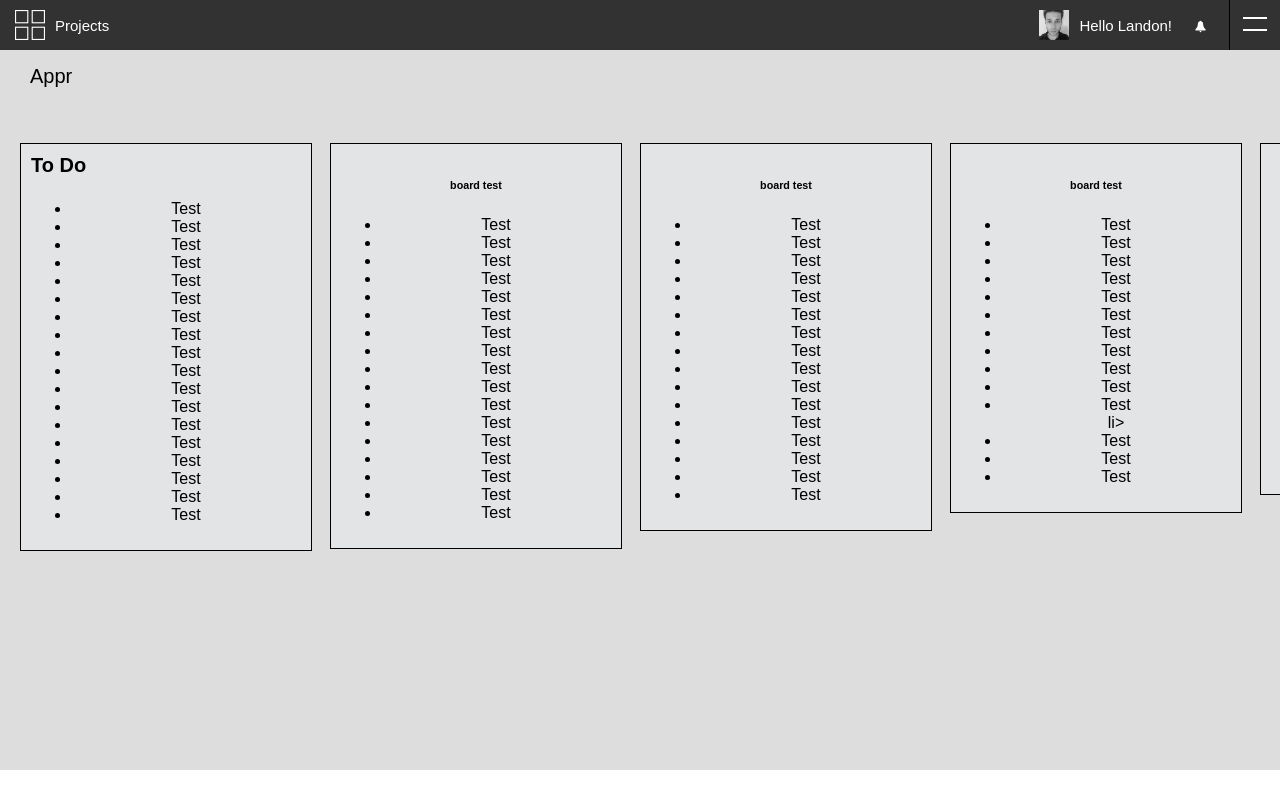
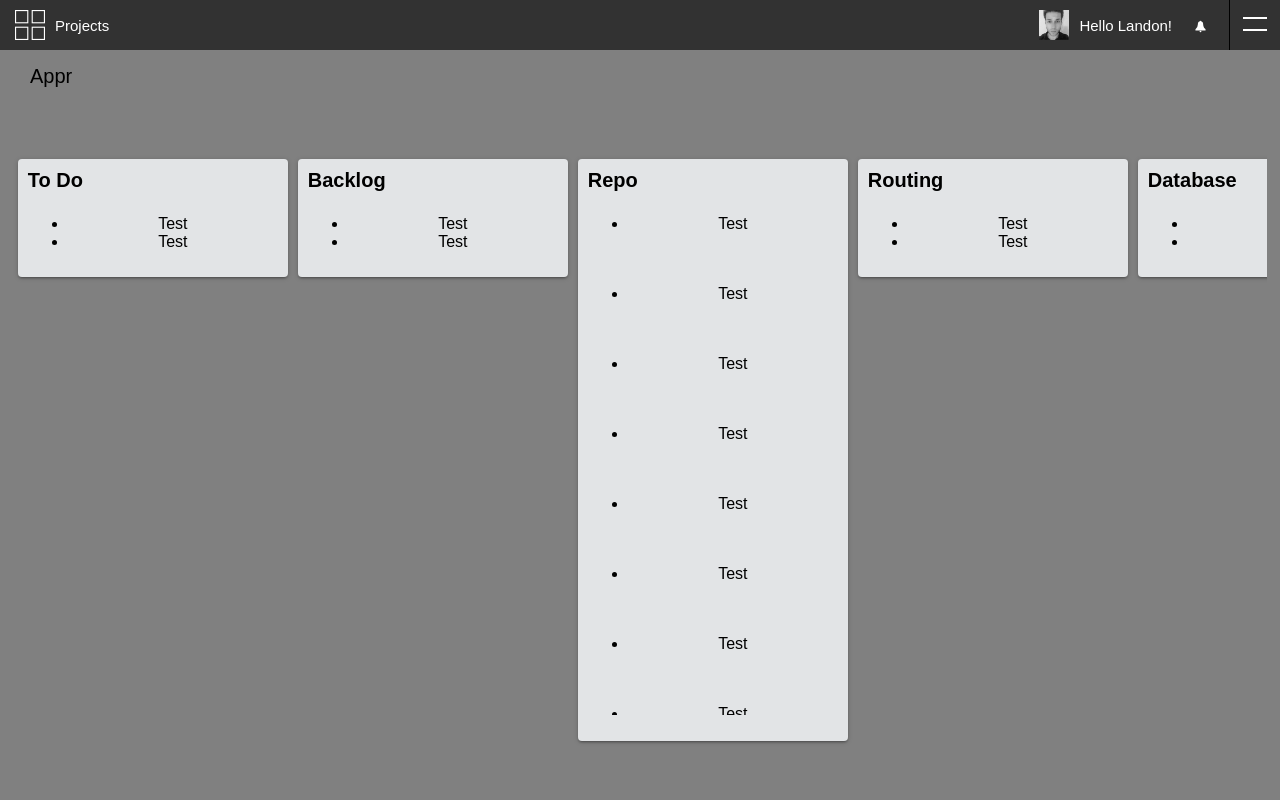
Before and after one commit to landonwjohnson/Appr, a React app: page /tracking in a window 1280 px wide. Built offline with nearby package versions, Linux system fonts and the light colour scheme.

Commit message:
started working on the tracking component, the layout is looking better

```diff
--- a/src/App.scss
+++ b/src/App.scss
@@ -1,14 +1,26 @@
+body {
+  height: 100vh;
+  width: 100%;
+  margin: 0;
+  padding: 0;
+}
+
+
 .App {
   text-align: center;
   width: 100%;
+  height: 100%;
+}
 
+body{
+  height: 100vh;
 }
+
 
 
 .project-section-header{
   font-size: 36px;
   margin-bottom: 20px;
-  text-align: center;
   width: 100%;
   margin-top: 50px;
 }
@@ -20,7 +32,8 @@ a{
 .main-fix{
   display: flex;
   flex-direction: row;
-  background: #FAFAFA;
+
+  height: 100%;
 }
 
 body {
--- a/src/components/content/project_components/Tracking/Tracking.js
+++ b/src/components/content/project_components/Tracking/Tracking.js
@@ -5,198 +5,164 @@ import Header from '../../../Header/Header';
 class Tracking extends Component {
   render() {
     return (
-      <div>
+      <div style={{"background": "grey", "height": "100vh", "overflow-y": "hidden"}}>
         <Header />
-        <div className="main-fix bg-grey">
+        <div className="main-fix">
 
         <div className="tracking-container">
+
+          <div className="tracking-wrapper">
           <div className="project-header">
-            Appr
+            <label>Appr</label>
           </div>
-          <div className="tracking-wrapper">
-
 
                 <div className="project-items-container">
                         <div className="project-item">
-                    <div className="project-item-inner">
+                              <div className="project-item-block">
+                                <div className="prjt-item-inner">
                                     <div className="prjt-item-header">
                                       <label> To Do </label>
                                     </div>
                                     <ul>
                                       <li>Test</li>
                                       <li>Test </li>
+                                    </ul>
+                              </div>
+                              </div>
+                        </div>
+                        <div className="project-item">
+                              <div className="project-item-block">
+                                <div className="prjt-item-inner">
+                                    <div className="prjt-item-header">
+                                      <label> Backlog </label>
+                                    </div>
+                                    <ul>
                                       <li>Test</li>
+                                      <li>Test </li>
+                                    </ul>
+                              </div>
+                              </div>
+                        </div>
+                        <div className="project-item">
+                              <div className="project-item-block">
+                                <div className="prjt-item-inner">
+                                    <div className="prjt-item-header">
+                                      <label> Repo </label>
+                                    </div>
+                                    <div className="prjt-item-body">
+                                      <ul>
                                         <li>Test</li>
                                         <li>Test </li>
                                         <li>Test</li>
+                                        <li>Test </li>
                                         <li>Test</li>
                                         <li>Test </li>
                                         <li>Test</li>
+                                        <li>Test </li>
                                         <li>Test</li>
                                         <li>Test </li>
                                         <li>Test</li>
+                                        <li>Test </li>
                                         <li>Test</li>
                                         <li>Test </li>
                                         <li>Test</li>
+                                        <li>Test </li>
                                         <li>Test</li>
                                         <li>Test </li>
                                         <li>Test</li>
-                        </ul>
-                    </div>
-                  </div>
-                  <div className="project-item">
-                    <div className="project-item-inner">
-                        <h6> board test </h6>
-                        <ul>
+                                        <li>Test </li>
+                                        <li>Test</li>
+                                        <li>Test </li>
+                                        <li>Test</li>
+                                        <li>Test </li>
+                                        <li>Test</li>
+                                        <li>Test </li>
                                         <li>Test</li>
                                         <li>Test </li>
 
                                         <li>Test</li>
                                         <li>Test </li>
                                         <li>Test</li>
+                                        <li>Test </li>
                                         <li>Test</li>
                                         <li>Test </li>
                                         <li>Test</li>
+                                        <li>Test </li>
                                         <li>Test</li>
                                         <li>Test </li>
                                         <li>Test</li>
+                                        <li>Test </li>
                                         <li>Test</li>
                                         <li>Test </li>
                                         <li>Test</li>
+                                        <li>Test </li>
                                         <li>Test</li>
                                         <li>Test </li>
                                         <li>Test</li>
-                        </ul>
-                    </div>
-                  </div>
-                  <div className="project-item">
-                    <div className="project-item-inner">
-                        <h6> board test </h6>
-                        <ul>
+                                        <li>Test </li>
                                         <li>Test</li>
                                         <li>Test </li>
-                          <li>Test</li>
-                          <li>Test</li>
-                          <li>Test </li>
-                          <li>Test</li>
-                          <li>Test</li>
-                          <li>Test </li>
-                          <li>Test</li>
-                          <li>Test</li>
-                          <li>Test </li>
-
-                          <li>Test </li>
-                          <li>Test</li>
-                          <li>Test</li>
-                          <li>Test </li>
-                          <li>Test</li>
-                        </ul>
-                    </div>
-                  </div>
-                  <div className="project-item">
-                    <div className="project-item-inner">
-                        <h6> board test </h6>
-                        <ul>
-                          <li>Test</li>
-                          <li>Test </li>
-                          <li>Test</li>
-                          <li>Test</li>
-                          <li>Test </li>
-                          <li>Test</li>
-                          <li>Test</li>
-                          <li>Test </li>
-                          <li>Test</li>
-                          <li>Test</li>
-                          <li>Test </li>li>
-                          <li>Test</li>
-                          <li>Test </li>
-                          <li>Test</li>
-                        </ul>
-                    </div>
-                  </div>
-                  <div className="project-item">
-                    <div className="project-item-inner">
-                        <h6> board test </h6>
-                        <ul>
-                          <li>Test</li>
-                          <li>Test </li>
-                          <li>Test</li>
-                          <li>Test</li>
-                          <li>Test </li>
-                          <li>Test</li>
-                          <li>Test</li>
-
-                          <li>Test</li>
-                          <li>Test</li>
-                          <li>Test </li>
-                          <li>Test</li>
-                          <li>Test</li>
-                          <li>Test </li>
-                          <li>Test</li>
-                        </ul>
-                    </div>
-                  </div>
-                  <div className="project-item">
-                    <div className="project-item-inner">
-                        <h6> board test </h6>
-                        <ul>
-                          <li>Test</li>
-                          <li>Test </li>
-                          <li>Test</li>
-                          <li>Test</li>
-                          <li>Test </li>
-                          <li>Test</li>
-                          <li>Test</li>
-                          <li>Test</li>
-                          <li>Test </li>
-                          <li>Test</li>
-                          <li>Test</li>
-                          <li>Test </li>
-                          <li>Test</li>
-                          <li>Test</li>
-                          <li>Test </li>
-                          <li>Test</li>
-                        </ul>
-                    </div>
-                  </div>
-                  <div className="project-item">
-                    <div className="project-item-inner">
-                        <h6> board test </h6>
-                        <ul>
-                          <li>Test</li>
-                          <li>Test </li>
-                          <li>Test</li>
-
-                          <li>Test</li>
-                          <li>Test</li>
-                          <li>Test </li>
-                          <li>Test</li>
-                          <li>Test</li>
-                          <li>Test </li>
-                          <li>Test</li>
-                          <li>Test</li>
-                          <li>Test </li>
-                          <li>Test</li>
-                        </ul>
-                    </div>
-                  </div>
-                  <div className="project-item">
-                    <div className="project-item-inner">
-                        <h6> board test </h6>
-                        <ul>
-                          <li>Test</li>
-                          <li>Test </li>
-                          <li>Test</li>
-                          <li>Test</li>
-                          <li>Test </li>
-                          <li>Test</li>
-                          <li>Test</li>
-                          <li>Test </li>
-                          <li>Test</li>
 
                                       </ul>
                                       </div>
                               </div>
+                              </div>
+                        </div>
+                        <div className="project-item">
+                              <div className="project-item-block">
+                                <div className="prjt-item-inner">
+                                    <div className="prjt-item-header">
+                                      <label> Routing </label>
+                                    </div>
+                                    <ul>
+                                      <li>Test</li>
+                                      <li>Test </li>
+                                    </ul>
+                              </div>
+                              </div>
+                        </div>
+                        <div className="project-item">
+                              <div className="project-item-block">
+                                <div className="prjt-item-inner">
+                                    <div className="prjt-item-header">
+                                      <label> Database </label>
+                                    </div>
+                                    <ul>
+                                      <li>Test</li>
+                                      <li>Test </li>
+                                    </ul>
+                              </div>
+                              </div>
+                        </div>
+                        <div className="project-item">
+                              <div className="project-item-block">
+                                <div className="prjt-item-inner">
+                                    <div className="prjt-item-header">
+                                      <label> Test </label>
+                                    </div>
+                                    <ul>
+                                      <li>Test</li>
+                                      <li>Test </li>
+                                    </ul>
+                              </div>
+                              </div>
+                        </div>
+                        <div className="project-item">
+                              <div className="project-item-block">
+                                <div className="prjt-item-inner">
+                                    <div className="prjt-item-header">
+                                      <label> Test </label>
+                                    </div>
+                                    <ul>
+                                      <li>Test</li>
+                                      <li>Test </li>
+                                    </ul>
+                              </div>
+                              </div>
+                        </div>
+
+
+
 
 
                 </div>
--- a/src/components/content/project_components/Tracking/tracking.scss
+++ b/src/components/content/project_components/Tracking/tracking.scss
@@ -1,8 +1,10 @@
 .tracking-container{
     display: flex;
     flex-direction: column;
-    width: 100vw;
-    height: 90vh;
+    width: 100%;
+    align-items: center;
+    height: 100%;
+
 
 }
 
@@ -10,15 +12,22 @@
     display: flex;
     justify-content: flex-start;
     height: 90px;
+    width: 100%;
     padding-top: 15px;
-    padding-left: 30px;
     font-size: 20px;
+
+    label{
+        padding-left: 30px;
+    }
 }
 
 .tracking-wrapper {
+    display: flex;
+    flex-direction: column;
     width: 100%;
     height: 100%;
-    overflow-x: auto;
+    align-items: center;
+    overflow: visible;
 
 }
 
@@ -27,30 +36,50 @@
 .project-items-container{
     justify-content: flex-start;
     display: flex;
-    height: 90%;
-
+    height: 700px;
+    overflow-x: auto;
+    width: 98%;
+    overflow-x: auto;
+    overflow-y: hidden;
 }
 
 .project-item{
-    max-width: 270px;
-    height: 100%;
-    margin-left: 20px;
-    margin-right: 20px;
+    width: 270px;
+    height: 600px;
+    margin: 5px;
+
+
+
+
 
 
 
 }
-.project-item-inner{
+.project-item-block{
     width: 270px;
-    border: 1px solid black;
+    border-radius: 4px;
+    background: #E2E4E6;
+    box-shadow: 0 2px 2px 0 rgba(0,0,0,0.14), 0 3px 1px -2px rgba(0,0,0,0.12), 0 1px 5px 0 rgba(0,0,0,0.2);
+
+
+
+
+
+}
+
+.prjt-item-inner{
+
     padding: 10px;
-    background: #E2E4E6;
+
 }
 
 .prjt-item-header{
     display: flex;
     height: 30px;
     width: 100%;
+    position: relative;
+    // border: 1px solid black;
+
 
     label{
         font-size: 20px;
@@ -58,3 +87,17 @@
         font-weight: bold;
     }
 }
+
+.prjt-item-body{
+
+
+
+
+    ul{
+        overflow-y: auto;
+        max-height: 500px;
+    }
+    li{
+        min-height: 70px;
+    }
+}
```
Lines whose indentation alone changed are shown as unchanged.
